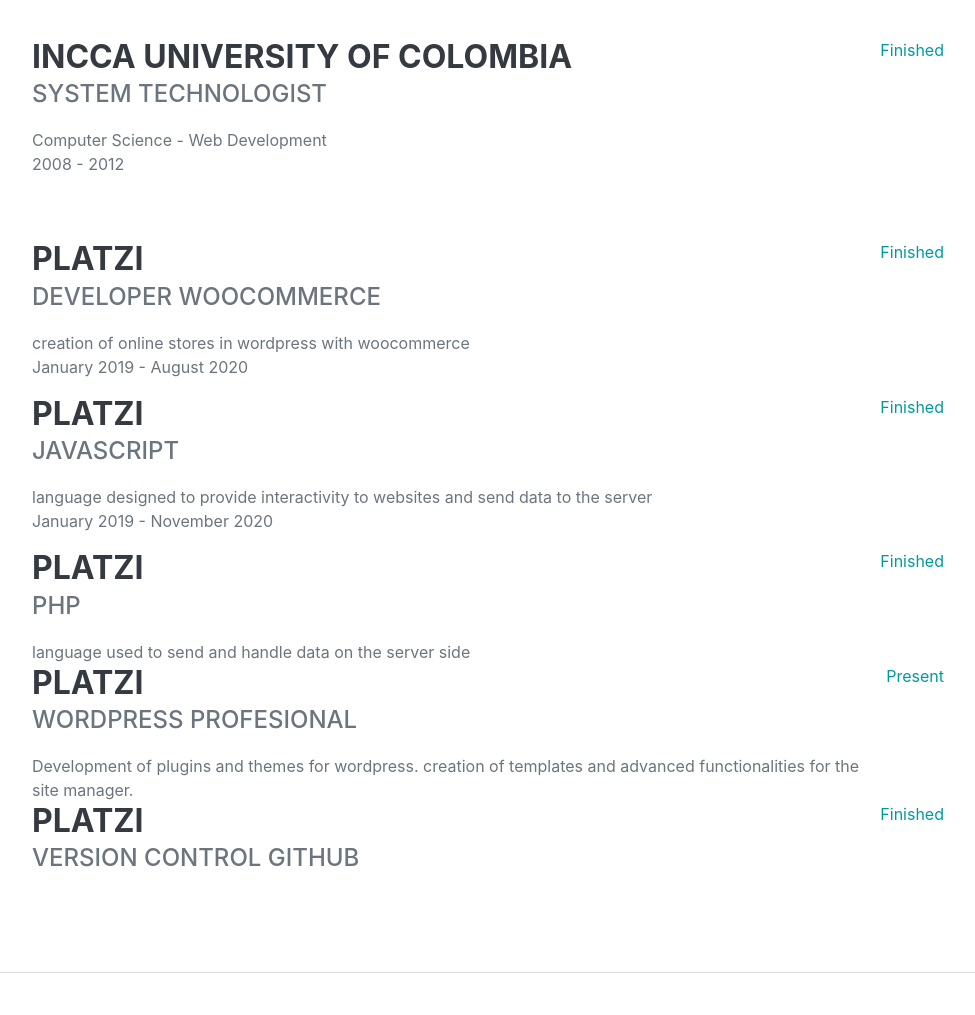
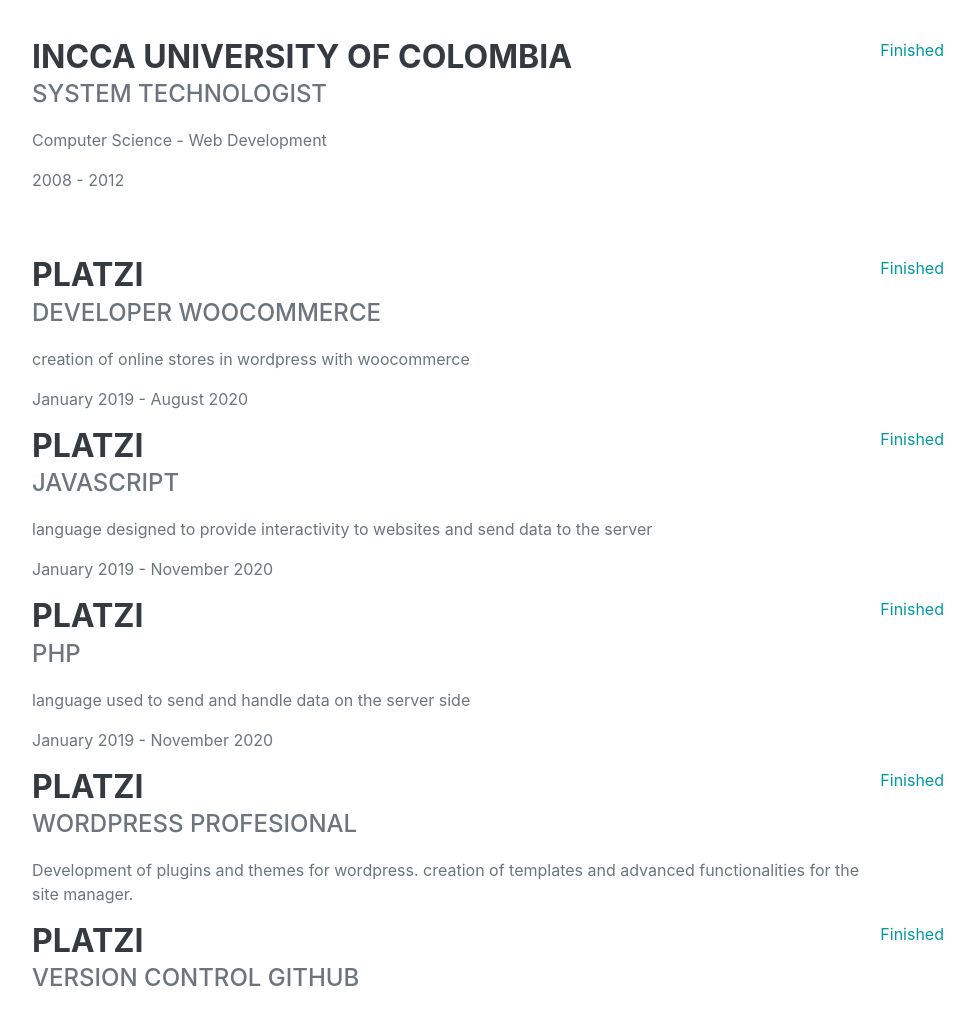
Before and after one commit to david2018ortiz/david2018ortiz.github.io, a plain HTML site: page index.html in a window 1280 px wide. Shown: the part 2380-3395 px from the top of the page, without its empty margins (288-1263 px from the left). Drawn offline with nearby package versions, Linux system fonts and the light colour scheme; a web font is replaced by a local one.

Commit message:
update two - error correction
updates

```diff
--- a/index.html
+++ b/index.html
@@ -122,8 +122,11 @@
                     <div class="flex-grow-1">
                         <h3 class="mb-0">Incca University of Colombia</h3>
                         <div class="subheading mb-3">System technologist</div>
-                        <div>Computer Science - Web Development</div>
-                        <p>2008 - 2012</p>
+                        <div>
+                            <p>Computer Science - Web Development</p>
+                            <p>2008 - 2012</p>
+                        </div>
+
                     </div>
                     <div class="flex-shrink-0"><span class="text-primary">Finished</span></div>
                 </div>
@@ -131,8 +134,11 @@
                     <div class="flex-grow-1">
                         <h3 class="mb-0">Platzi</h3>
                         <div class="subheading mb-3">Developer woocommerce</div>
-                        <div>creation of online stores in wordpress with woocommerce</div>
-                        <p>January 2019 - August 2020</p>
+                        <div>
+                            <p>creation of online stores in wordpress with woocommerce</p>
+                            <p>January 2019 - August 2020</p>
+                        </div>
+
                     </div>
                     <div class="flex-shrink-0"><span class="text-primary">Finished</span></div>
                 </div>
@@ -140,8 +146,11 @@
                     <div class="flex-grow-1">
                         <h3 class="mb-0">Platzi</h3>
                         <div class="subheading mb-3">JavaScript</div>
-                        <div>language designed to provide interactivity to websites and send data to the server</div>
-                        <p>January 2019 - November 2020</p>
+                        <div>
+                            <p>language designed to provide interactivity to websites and send data to the server</p>
+                            <p>January 2019 - November 2020</p>
+                        </div>
+
                     </div>
                     <div class="flex-shrink-0"><span class="text-primary">Finished</span></div>
                 </div>
@@ -149,7 +158,10 @@
                     <div class="flex-grow-1">
                         <h3 class="mb-0">Platzi</h3>
                         <div class="subheading mb-3">PHP</div>
-                        <div>language used to send and handle data on the server side</div>
+                        <div>
+                            <p>language used to send and handle data on the server side</p>
+                            <p>January 2019 - November 2020</p>
+                        </div>
                     </div>
                     <div class="flex-shrink-0"><span class="text-primary">Finished</span></div>
                 </div>
@@ -157,9 +169,11 @@
                     <div class="flex-grow-1">
                         <h3 class="mb-0">Platzi</h3>
                         <div class="subheading mb-3">Wordpress Profesional</div>
-                        <div>Development of plugins and themes for wordpress. creation of templates and advanced functionalities for the site manager.</div>
+                        <div>
+                            <p>Development of plugins and themes for wordpress. creation of templates and advanced functionalities for the site manager.</p>
+                        </div>
                     </div>
-                    <div class="flex-shrink-0"><span class="text-primary">Present</span></div>
+                    <div class="flex-shrink-0"><span class="text-primary">Finished</span></div>
                 </div>
                 <div class="d-flex flex-column flex-md-row justify-content-between">
                     <div class="flex-grow-1">
```
